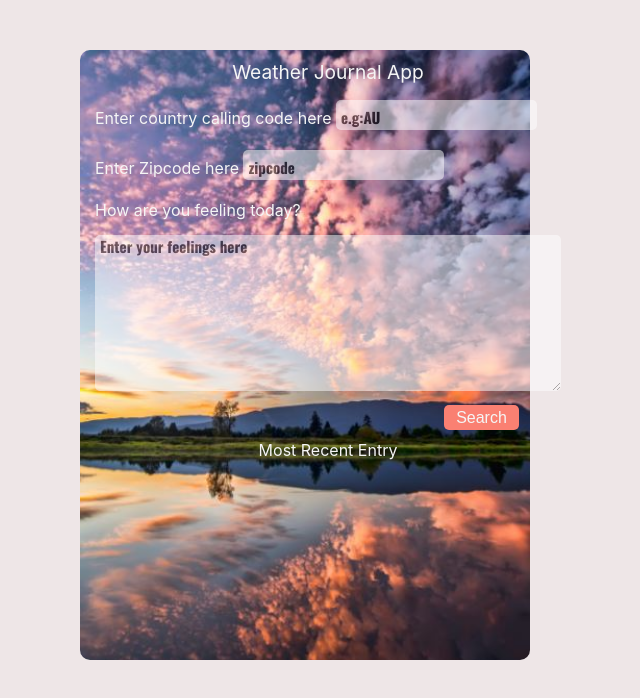
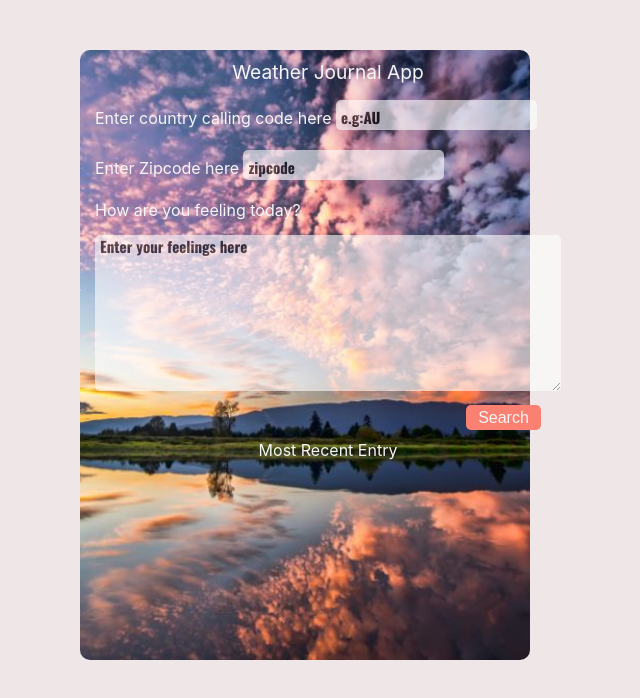
Before and after one commit to ZQWang39/Udacity-Project-3.-Weather-Journal-App, a website: page website/index.html in a window 1280 px wide. Shown: the whole page, without its empty margins (335-975 px from the left). Drawn offline with nearby package versions, Linux system fonts and the light colour scheme; a web font is replaced by a local one.

Commit message:
Update app styles

```diff
--- a/website/style.css
+++ b/website/style.css
@@ -25,7 +25,7 @@ body{
 }
 
 input,textarea{
-    opacity: 0.5;
+    opacity: 0.6;
     border-radius: 5px;
     border:none;
     font-size: 15px;
@@ -50,7 +50,7 @@ button{
     height: 25px;
     float: right;
     margin-top: 10px;
-    margin-right: 42px;
+    margin-right: 20px;
     border-radius: 5px;
     border: none;
     background: salmon;
```
